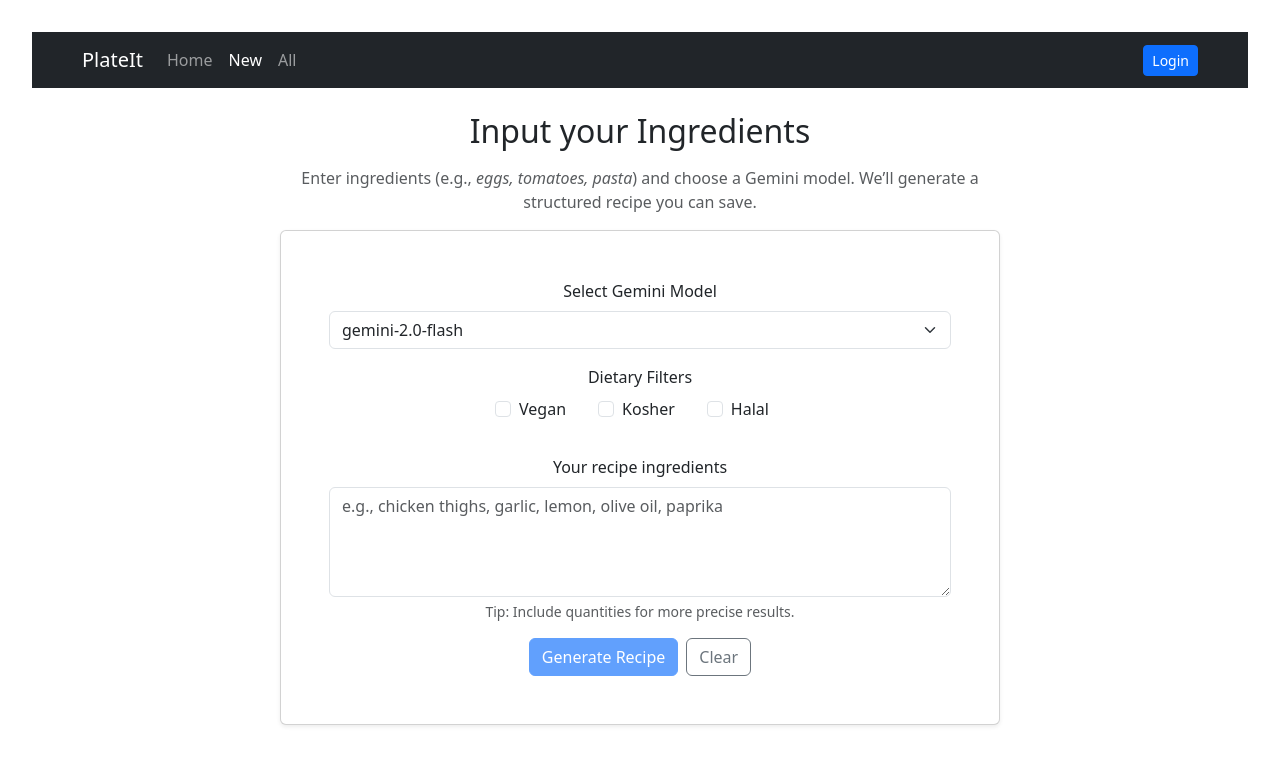
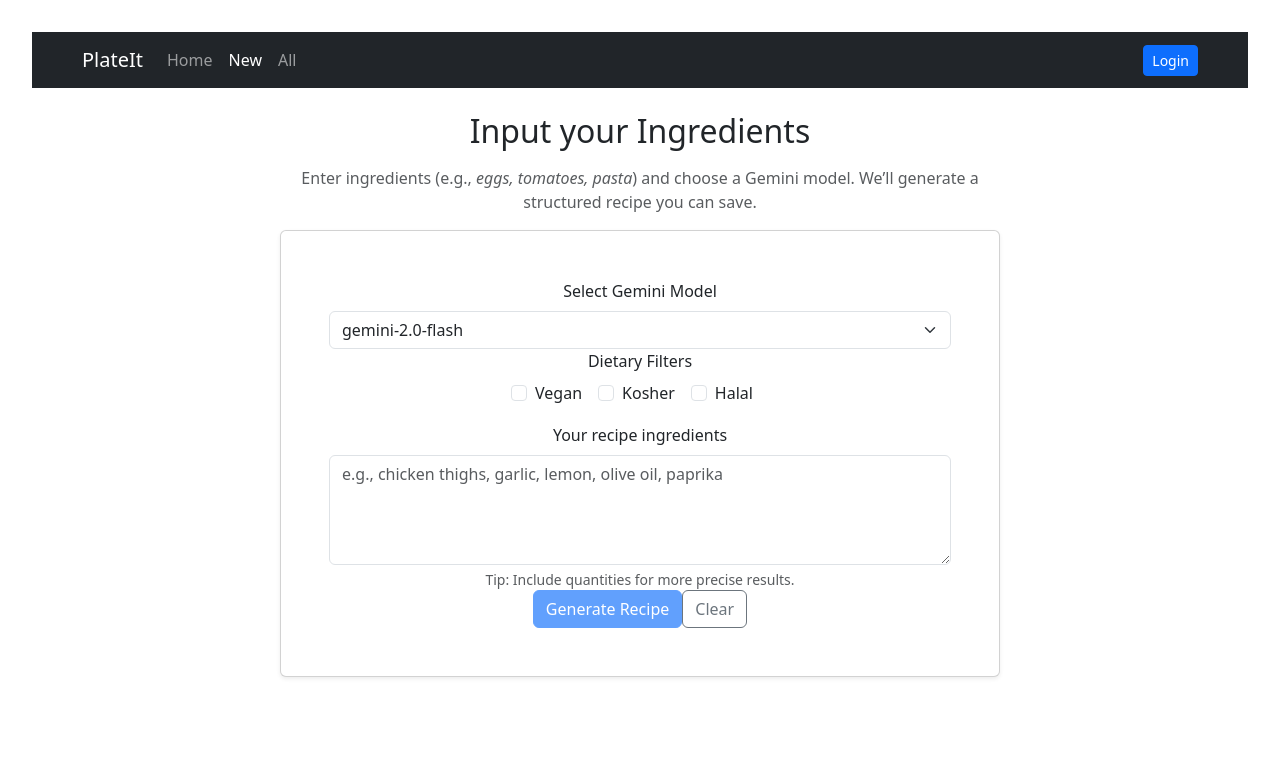
Before and after one commit to group33capstone/plateit, a React (Vite) app in the folder client/: page /form in a window 1280 px wide. Shown: the top 764 px of the page. Built offline with nearby package versions, Linux system fonts and the light colour scheme; no server answers; a web font is replaced by a local one.

Commit message:
refactor(createformpage): move page styling into styles/createformpage.css and use semantic classes

```diff
--- a/client/src/pages/createformpage.jsx
+++ b/client/src/pages/createformpage.jsx
@@ -75,7 +75,7 @@ export default function FormPage() {
 
           <div className="card shadow-sm mb-4">
             <div className="card-body">
-              <form onSubmit={handleSubmitText} className="d-grid gap-3">
+              <form onSubmit={handleSubmitText} className="form-grid">
                 {/* Model select */}
                 <div>
                   <label htmlFor="modelSelect" className="form-label">
@@ -97,7 +97,7 @@ export default function FormPage() {
                 <div className="mb-3">
                   <label className="form-label d-block">Dietary Filters</label>
                   <div
-                    className="d-flex flex-wrap justify-content-center gap-3 mt-2"
+                    className="dietary-filters"
                     role="group"
                     aria-label="Dietary filters"
                   >
@@ -145,7 +145,7 @@ export default function FormPage() {
                 </div>
 
                 {/* Submit */}
-                <div className="d-flex gap-2 justify-content-center align-items-center">
+                <div className="form-actions">
                   <button
                     type="submit"
                     className="btn btn-primary"
@@ -189,7 +189,7 @@ export default function FormPage() {
           {structuredResult && (
             <div className="card shadow-sm">
               <div className="card-body">
-                <div className="d-flex align-items-center justify-content-between">
+                <div className="structured-header">
                   <strong>Structured response</strong>
                   {saveStatus && (
                     <span
@@ -208,19 +208,19 @@ export default function FormPage() {
                 <div className="mt-3">
                   {/* Render markdown if available, otherwise show JSON */}
                   {structuredResult?.raw_markdown ? (
-                    <div className="bg-light p-3 rounded small mb-0">
+                    <div className="structured-markdown">
                       <ReactMarkdown>
                         {structuredResult.raw_markdown}
                       </ReactMarkdown>
                     </div>
                   ) : (
-                    <pre className="bg-light p-3 rounded small mb-0">
+                    <pre className="structured-markdown">
                       {JSON.stringify(structuredResult, null, 2)}
                     </pre>
                   )}
                 </div>
 
-                <div className="mt-3 d-flex gap-2">
+                <div className="mt-3 structured-actions">
                   <button
                     className="btn btn-success"
                     disabled={!savePayload}
--- a/client/src/styles/createformpage.css
+++ b/client/src/styles/createformpage.css
@@ -0,0 +1,51 @@
+/* Styles for createformpage.jsx - centralize page-specific styles here */
+
+.form-grid {
+  display: grid;
+  gap: 1rem; /* roughly matches Bootstrap gap-3 */
+}
+
+.dietary-filters {
+  display: flex;
+  flex-wrap: wrap;
+  justify-content: center;
+  gap: 0.75rem; /* similar to gap-3 */
+  margin-top: 0.5rem;
+}
+
+.form-actions {
+  display: flex;
+  gap: 0.5rem;
+  justify-content: center;
+  align-items: center;
+}
+
+.structured-header {
+  display: flex;
+  align-items: center;
+  justify-content: space-between;
+}
+
+.structured-markdown {
+  background-color: #f8f9fa; /* bootstrap bg-light */
+  padding: 0.75rem;
+  border-radius: 0.25rem;
+  font-size: 0.9rem;
+  margin-bottom: 0;
+  overflow-wrap: anywhere;
+}
+
+.structured-actions {
+  margin-top: 0.75rem;
+  display: flex;
+  gap: 0.5rem;
+}
+
+/* Small tweaks for checkboxes and labels to match the previous inline utilities */
+.dietary-filters .form-check {
+  margin-right: 0.5rem;
+}
+
+.form-text {
+  font-size: 0.9rem;
+}
```
